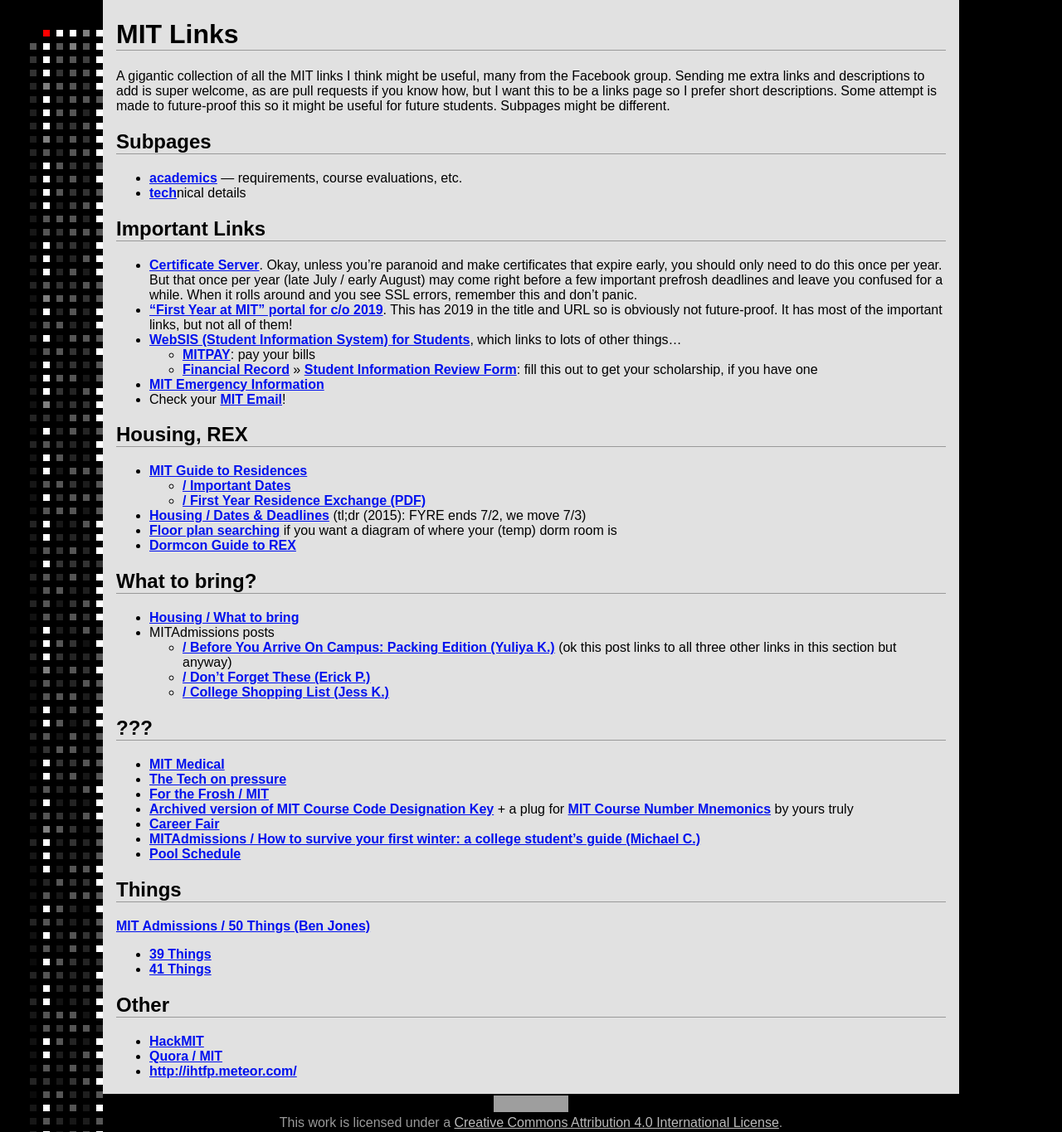
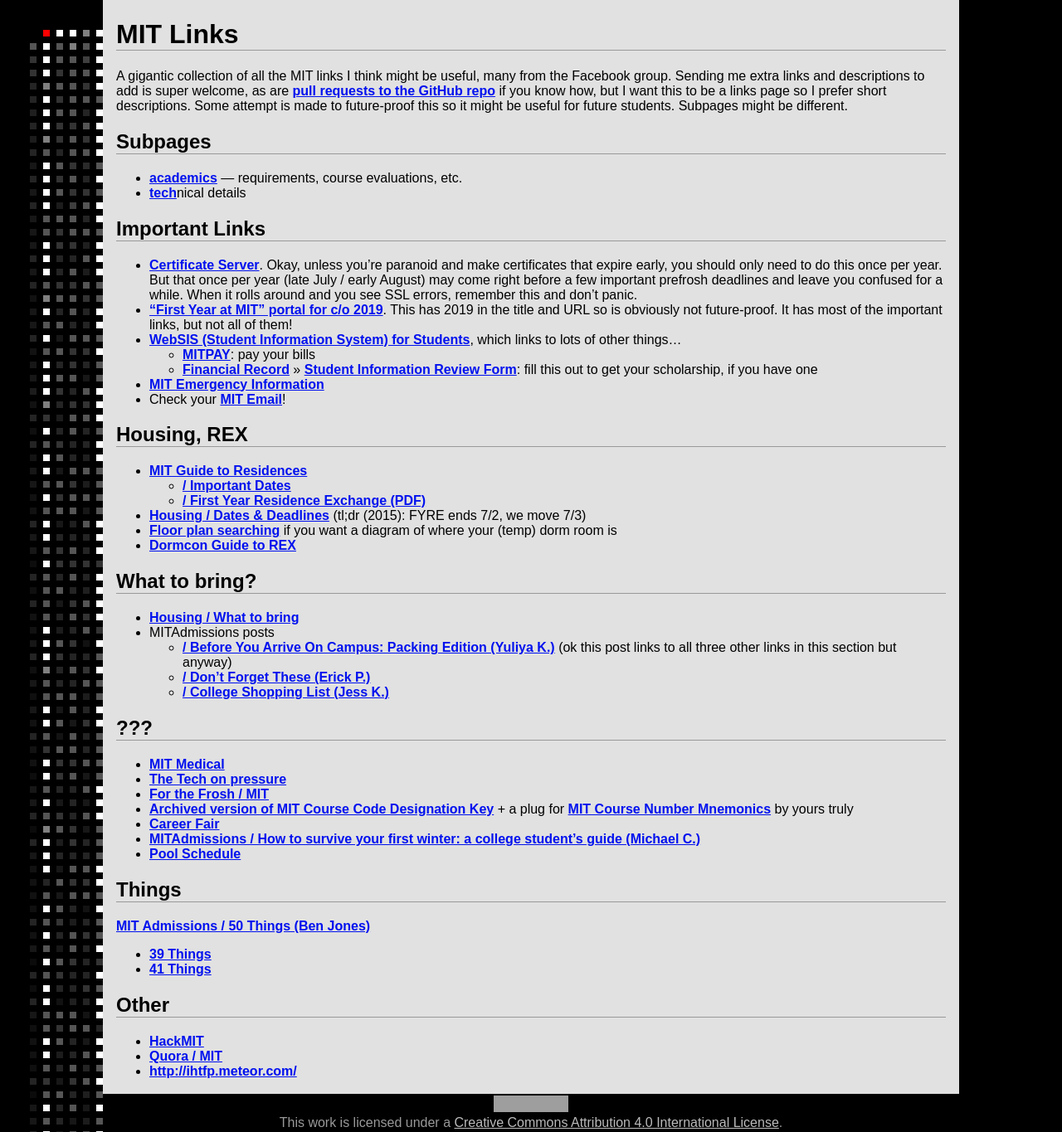
Before and after one commit to betaveros/mit, a Jekyll site: the page built from _posts/2015-08-23-index.markdown, in a window 1280 px wide. Shown: the whole page at 83% size. Built offline with Jekyll 4.4.1, drawn with Linux system fonts in a browser that asks for light colours; grey boxes are pictures that could not be loaded.

Commit message:
link to GitHub repo

```diff
--- a/_posts/2015-08-23-index.markdown
+++ b/_posts/2015-08-23-index.markdown
@@ -5,7 +5,7 @@ layout: default
 
 # MIT Links
 
-A gigantic collection of all the MIT links I think might be useful, many from the Facebook group. Sending me extra links and descriptions to add is super welcome, as are pull requests if you know how, but I want this to be a links page so I prefer short descriptions. Some attempt is made to future-proof this so it might be useful for future students. Subpages might be different.
+A gigantic collection of all the MIT links I think might be useful, many from the Facebook group. Sending me extra links and descriptions to add is super welcome, as are [pull requests to the GitHub repo](https://github.com/betaveros/mit) if you know how, but I want this to be a links page so I prefer short descriptions. Some attempt is made to future-proof this so it might be useful for future students. Subpages might be different.
 
 ## Subpages
 
```
